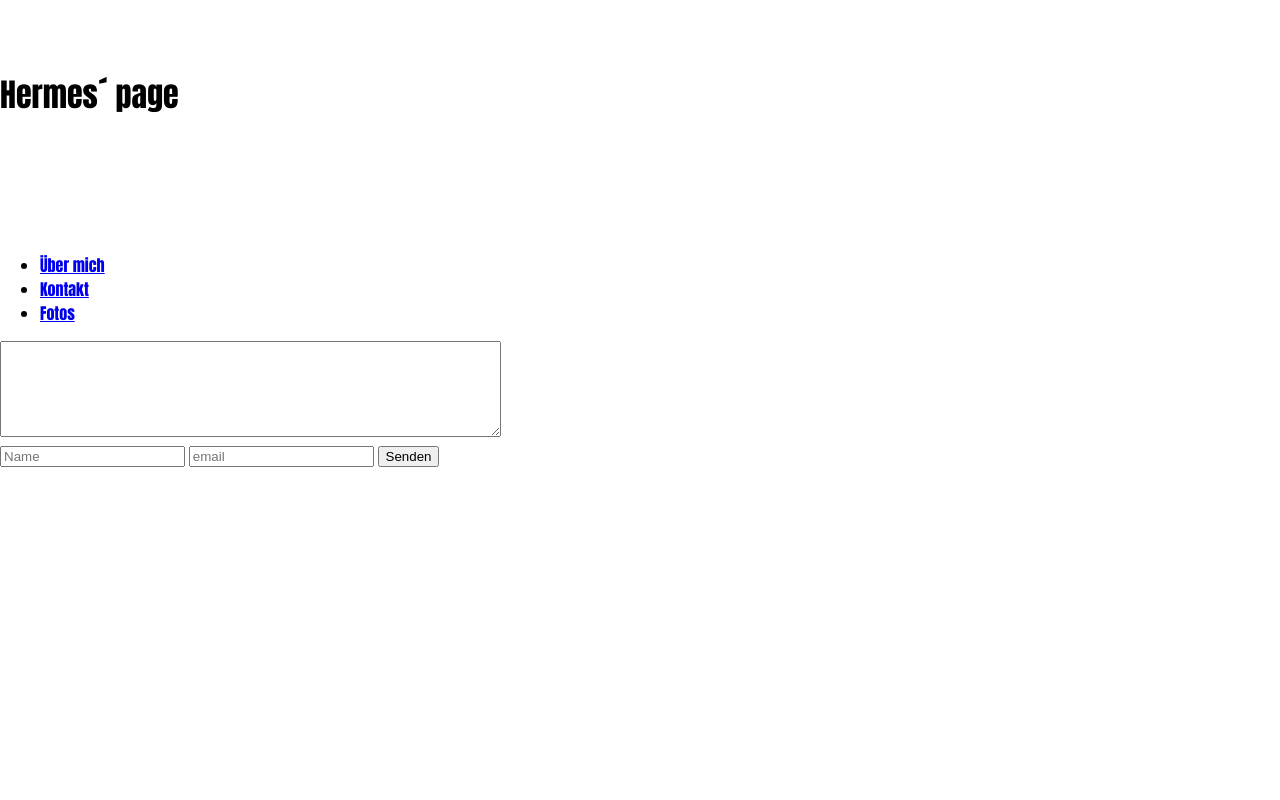
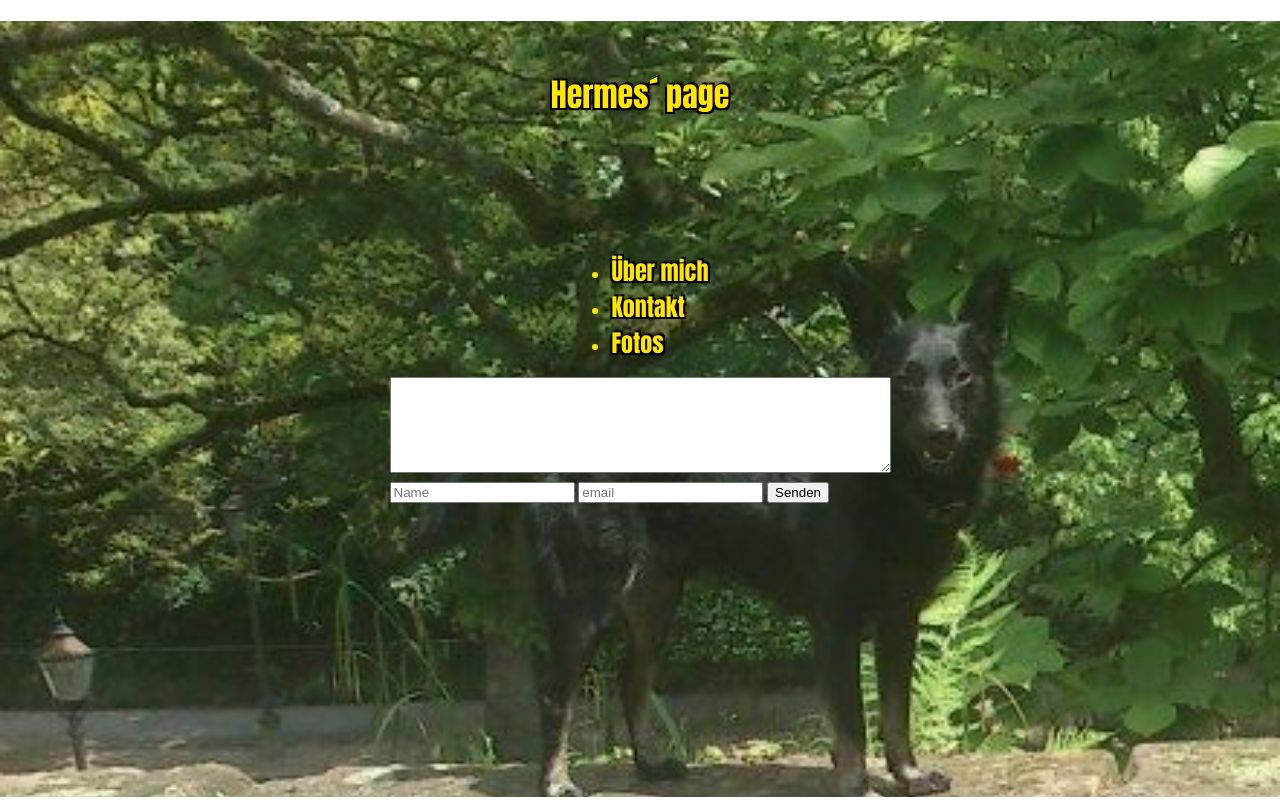
Before and after one commit to BorisHildenbrand/HermesAnubis, a plain HTML site: page index.html in a window 1280 px wide. Drawn offline with Linux system fonts and the light colour scheme.

Commit message:
Add files via upload

```diff
--- /dev/null
+++ b/media.css
@@ -0,0 +1,37 @@
+body {
+    margin: 0;
+    font-family: Impact, Haettenschweiler, 'Arial Narrow Bold', sans-serif;
+    font-size: 18px;
+    font-weight: 100;
+}
+
+.grid {
+    display: grid;
+    grid-template-columns: 1fr;
+    grid-template-rows: 1fr 1fr 1fr;
+    height: 100vh;
+}
+
+.col1 {
+    background-color: aqua;
+    padding: 1rem;
+
+}
+
+.col2 {
+    background-color: darkgoldenrod;
+    padding: 1rem;
+}
+
+.col3 {
+    background-color: chocolate;
+    padding: 1rem;
+}
+
+@media (min-width: 820px) {
+
+    .grid {
+        grid-template-columns: 1fr 1fr 1fr;
+        grid-template-rows: 1fr;
+        ;
+    }
--- a/portfolio.css
+++ b/portfolio.css
@@ -1,13 +1,12 @@
 body {
     margin: 0;
     font-family: Impact, Haettenschweiler, "Arial Narrow Bold", sans-serif;
-    background-image: url(Hermes-Maxi-Schnee.jpg)
-    height: 80vh;
+    background-image: url(Hermes-Maxi-Schnee.jpg) height: 80vh;
 }
 
+
 .gradient {
-    background-image: url(Hermes-Maxi-Schnee.jpg)
-    background-position: center;
+    background-image: url(Hermes-Maxi-Schnee.jpg) background-position: center;
 
 }
 
@@ -20,8 +19,40 @@ body {
 }
 
 .hero {
-    background-image: url(Hermes-Maxi-Schnee.jpg)
-    background-repeat: no repeat;
-    background-position: center;
-    background-size: 100vh;
+    box-sizing: border-box;
+    margin: 0;
+    width: 100%;
+    height: 97vh;
+    justify-items: center;
+    color: rgb(255, 230, 0);
+    background-image: url(Hermes-haelt-Wache2.jpg);
+    background background-repeat: no-repeat;
+    background-position: left;
+    object-position: top center;
+    background-size: cover;
+    text-shadow: 0 0 10px black,
+        2px -2px 0 #000,
+        -2px 2px 0 #000,
+        2px 2px 0 #000;
+    padding-top: 20 rem;
+    padding-left: 5rem;
+    padding-right: 5rem;
+    height: vh-height;
 }
+
+.unter {
+    text-decoration: none;
+    color: rgb(255, 230, 0);
+    text-shadow: black 0px 0px 4px,
+        2px -2px 0 #000,
+        -2px 2px 0 #000,
+        2px 2px 0 #000;
+    -webkit-font-smoothing: antialiased;
+    font-size: 24px;
+}
+
+.runter {
+    object-position: center;
+
+
+}
```
Also changed, not shown: media.html (added, +60 -0 lines), Anubis.png (added), Anubis2.png (added), Download.jpg (added), Fuchs.jpg (added), Hermes-Maxi-Schnee2.jpg (added), Hermes-Schnee.jpg (added), Hermes-Schnulli.jpg (added), Hermes-assasin.jpg (added), Hermes-haelt-Wache.jpg (added), Hermes-und-Maxi.jpg (added), fox-head-profile-icon-isolated-260nw-1193600689.webp (added), foxicon.jpg (added), fuchs2.jpg (added), 1 more files.
